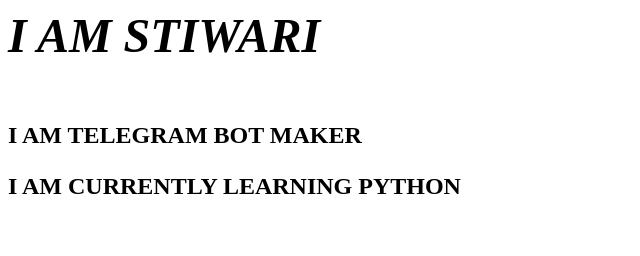
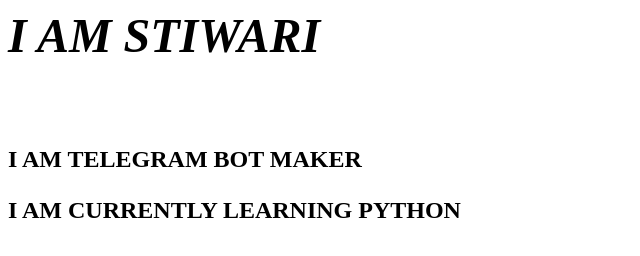
Before and after one commit to STBOTZ/stiwari, a plain HTML site: page index.html in a window 1280 px wide. Shown: the whole page, without its empty margins (0-640 px from the left). Drawn offline with Linux system fonts and the light colour scheme.

Commit message:
Update index.html

```diff
--- a/index.html
+++ b/index.html
@@ -7,10 +7,9 @@
 <FONT COLOR ="BLACK" SIZE = 5>
 <H1> <I> I AM STIWARI </I> </H1> <BR>
 
-<B>I AM TELEGRAM BOT MAKER </B> <BR>
+<P><B>I AM TELEGRAM BOT MAKER </B> <BR></P>
 
 <P> <B>I AM CURRENTLY LEARNING PYTHON </B> </P>
 
-</FONT>
 </BODY>
 </HTML>
```
